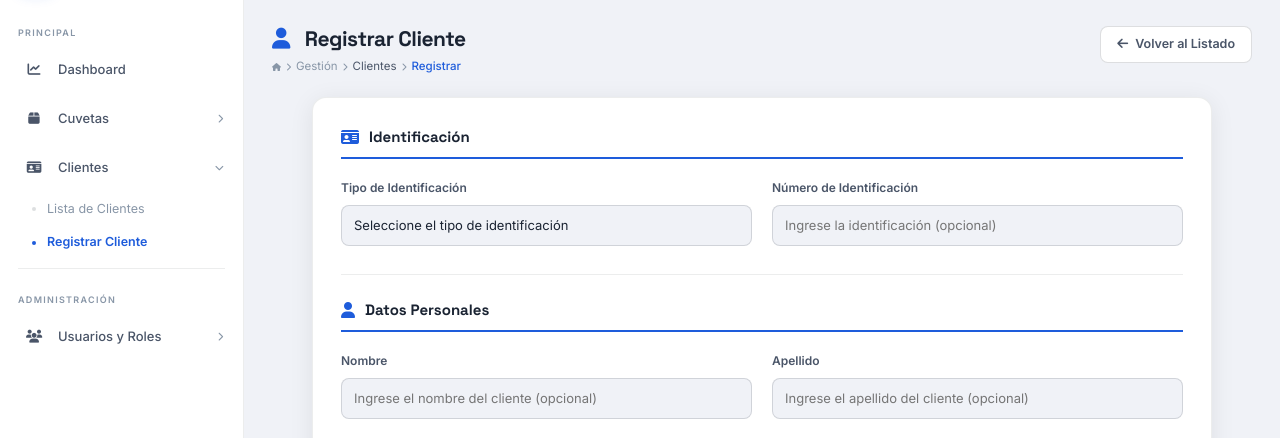
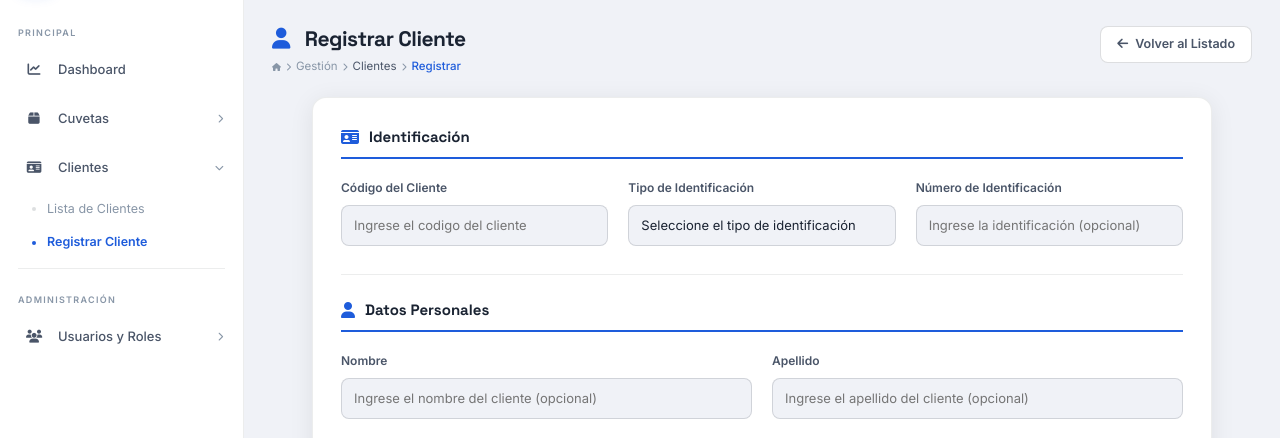
Before and after one commit to luisfecruz5050-lang/control_cuvetas, a Django app: page /gestion_clientes/registrar_cliente in a window 1280 px wide. Shown: the part 56-494 px from the top of the page. Run offline with Django 3.2, Linux system fonts and the light colour scheme; the visitor is signed in with stand-in values (Sample User, id 1); data that the repository does not hold is empty; some libraries are stand-ins or nearby versions.

Commit message:
ORGANIZACION DE CUBETAS/CLIENTES NUEVO CAMPO CODIGO

```diff
--- a/gestion_clientes/forms.py
+++ b/gestion_clientes/forms.py
@@ -106,6 +106,7 @@ class ClientesForm(forms.ModelForm):
         model = Clientes
         fields = [
             'fecha_registro',
+            'codigo',
             'nombre',
             'apellido',
             'nombre_razon',
@@ -129,6 +130,9 @@ class ClientesForm(forms.ModelForm):
                     'readonly': 'readonly',
                 }
             ),
+            'codigo': forms.TextInput(attrs={
+                'placeholder': 'Ingrese el codigo del cliente'
+            }),
             'nombre': forms.TextInput(attrs={
                 'placeholder': 'Ingrese el nombre del cliente (opcional)'
             }),
--- a/gestion_clientes/models.py
+++ b/gestion_clientes/models.py
@@ -33,6 +33,13 @@ class Clientes(models.Model):
     )
 
     # --- CAMPOS AHORA ACEPTAN NULL Y BLANK ---
+    codigo = models.CharField(
+        max_length=100,
+        blank=True,
+        null=True,
+        verbose_name='Codigo del Cliente'
+    )
+
     nombre = models.CharField(
         max_length=100,
         blank=True,
@@ -142,10 +149,11 @@ class Clientes(models.Model):
         )
 
     def __str__(self):
+        codigo_str = self.codigo if self.codigo else "Sin código"
         nombre_str = self.nombre if self.nombre else "Sin nombre"
         apellido_str = self.apellido if self.apellido else "Sin apellido"
         identificacion_str = self.identificacion if self.identificacion else "Sin identificación"
-        return f"{nombre_str} - {apellido_str} - {identificacion_str}"
+        return f"{codigo_str} - {nombre_str} - {apellido_str} - {identificacion_str}"
 
     @staticmethod
     def listar_clientes():
--- a/gestion_clientes/views.py
+++ b/gestion_clientes/views.py
@@ -311,6 +311,7 @@ class ListaClientes(LoginRequiredMixin, MultiplePermissionsRequiredMixin, ListVi
 
     def get_queryset(self):
         queryset = super().get_queryset()
+        filtro_codigo         = self.request.GET.get('codigo', '').strip()
         filtro_nombre         = self.request.GET.get('nombre', '').strip()
         filtro_apellido       = self.request.GET.get('apellido', '').strip()
         filtro_identificacion = self.request.GET.get('identificacion', '').strip()
@@ -318,6 +319,8 @@ class ListaClientes(LoginRequiredMixin, MultiplePermissionsRequiredMixin, ListVi
         filtro_email          = self.request.GET.get('email', '').strip()
         filtro_genero         = self.request.GET.get('genero', '').strip()
 
+        if filtro_codigo:
+            queryset = queryset.filter(codigo__istartswith=filtro_codigo)
         if filtro_nombre:
             queryset = queryset.filter(nombre__istartswith=filtro_nombre)
         if filtro_apellido:
@@ -340,6 +343,7 @@ class ListaClientes(LoginRequiredMixin, MultiplePermissionsRequiredMixin, ListVi
 
     def get_context_data(self, **kwargs):
         context = super().get_context_data(**kwargs)
+        context['filtro_codigo']         = self.request.GET.get('codigo', '')
         context['filtro_nombre']         = self.request.GET.get('nombre', '')
         context['filtro_apellido']       = self.request.GET.get('apellido', '')
         context['filtro_identificacion'] = self.request.GET.get('identificacion', '')
@@ -359,7 +363,7 @@ class ListaClientes(LoginRequiredMixin, MultiplePermissionsRequiredMixin, ListVi
 
 # Cabeceras esperadas en el Excel (en minúsculas, sin espacios)
 _CABECERAS_EXCEL = [
-    'nombre', 'apellido', 'nombre_razon', 'tipo_identificacion',
+    'codigo', 'nombre', 'apellido', 'nombre_razon', 'tipo_identificacion',
     'identificacion', 'telefono', 'email', 'genero',
     'direccion', 'barrio', 'negocio', 'ciudad', 'departamento',
 ]
@@ -436,6 +440,7 @@ class CargueClientesExcel(LoginRequiredMixin, PermissionRequiredMixin, View):
                 continue
 
             # ── Obtener datos del Excel ──────────────────────────────────────
+            codigo = col('codigo') or None
             nombre = col('nombre') or None
             apellido = col('apellido') or None
             tipo_id = col('tipo_identificacion') or None
@@ -454,6 +459,7 @@ class CargueClientesExcel(LoginRequiredMixin, PermissionRequiredMixin, View):
             # ── Crear registro ───────────────────────────────────────────────
             try:
                 Clientes.objects.create(
+                    codigo=codigo,
                     nombre=nombre,
                     apellido=apellido,
                     nombre_razon=nombre_razon,
@@ -518,6 +524,7 @@ class DescargarPlantillaClientes(LoginRequiredMixin, PermissionRequiredMixin, Vi
 
         # ── Fila de ejemplo ──────────────────────────────────────────────────
         ws.append([
+            'CLI-001',        # codigo
             'Juan',           # nombre
             'Pérez',          # apellido
             'Tienda JuanP',   # nombre_razon  (opcional)
--- a/templates/gestion_clientes/registrar_cliente.html
+++ b/templates/gestion_clientes/registrar_cliente.html
@@ -68,12 +68,24 @@
                     <i class="fa-solid fa-id-card"></i> Identificación
                 </div>
 
-                <div class="kf-row kf-row-2">
+                <div class="kf-row kf-row-3">
+                    <div class="kf-field {% if form.codigo.errors %}has-error{% endif %}">
+                        <label class="kf-label">Código del Cliente</label>
+                        {{ form.codigo }}
+                        {% if form.codigo.help_text %}
+                        <div class="kf-help-text">
+                            <i class="fa-regular fa-circle-question"></i> {{ form.codigo.help_text }}
+                        </div>
+                        {% endif %}
+                        {% if form.codigo.errors %}
+                        <div class="kf-field-error">
+                            <i class="fa-solid fa-circle-exclamation"></i>{{ form.codigo.errors.0 }}
+                        </div>
+                        {% endif %}
+                    </div>
+
                     <div class="kf-field {% if form.tipo_identificacion.errors %}has-error{% endif %}">
-                        <label class="kf-label">
-                            Tipo de Identificación
-                            <!-- ✅ ELIMINADO: <span class="kf-required">*</span> -->
-                        </label>
+                        <label class="kf-label">Tipo de Identificación</label>
                         {{ form.tipo_identificacion }}
                         {% if form.tipo_identificacion.errors %}
                         <div class="kf-field-error">
@@ -83,10 +95,7 @@
                     </div>
 
                     <div class="kf-field {% if form.identificacion.errors %}has-error{% endif %}">
-                        <label class="kf-label">
-                            Número de Identificación
-                            <!-- ✅ ELIMINADO: <span class="kf-required">*</span> -->
-                        </label>
+                        <label class="kf-label">Número de Identificación</label>
                         {{ form.identificacion }}
                         {% if form.identificacion.help_text %}
                         <div class="kf-help-text">
```
Also changed, not shown: gestion_cuvetas/views.py (+4 -3 lines), templates/gestion_clientes/detalle_cliente.html (+11 -5 lines), templates/gestion_clientes/listar_clientes.html (+7 -0 lines).
